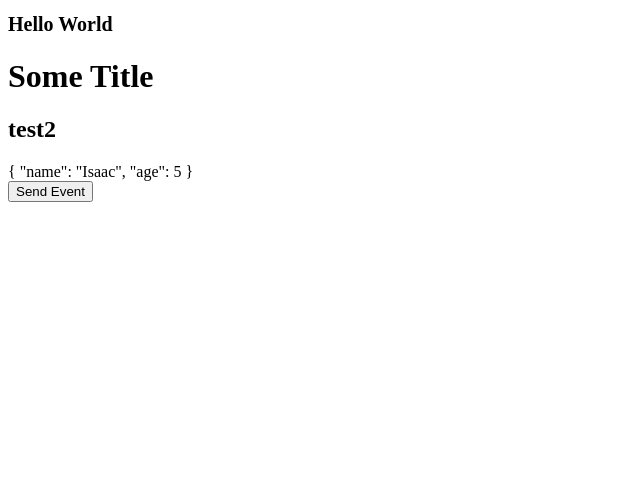
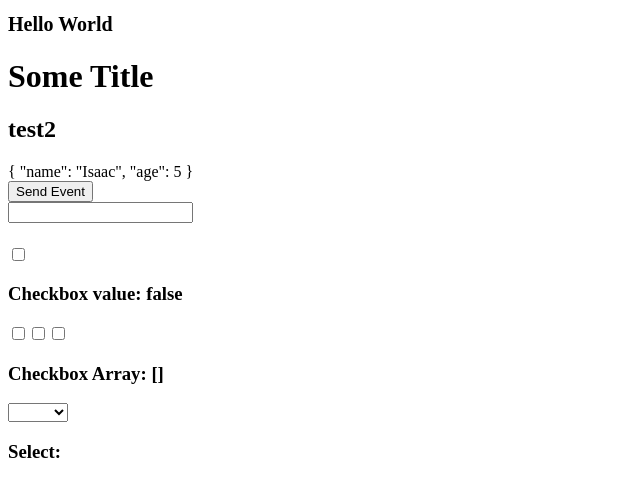
Before and after one commit to joydumply/vue-setup, a Vue app: page / in a window 1280 px wide. Shown: the top 496 px of the page, without its empty margins (0-640 px from the left). Built offline with nearby package versions, Linux system fonts and the light colour scheme.

Commit message:
implemented v-model

```diff
--- a/src/App.vue
+++ b/src/App.vue
@@ -13,6 +13,9 @@
 		:user="user"
 		@onChangeCounter="onChangeCounterInComponent"
 	/>
+	<div>
+		<MyVModel />
+	</div>
 </template>
 
 <script>
@@ -20,11 +23,13 @@
  * * @click.prevent - click with prevent default for links
  */
 import HelloWorld from './components/HelloWorld.vue';
+import MyVModel from './components/MyVModel.vue';
 
 export default {
 	name: 'app',
 	components: {
 		HelloWorld,
+		MyVModel,
 	},
 	data: () => ({
 		title: 'Some Title',
--- /dev/null
+++ b/src/components/MyVModel.vue
@@ -0,0 +1,62 @@
+<template>
+	<input
+		type="text"
+		v-model="textComputed"
+	/>
+	<h1>{{ text }}</h1>
+
+	<input
+		type="checkbox"
+		v-model="checkbox"
+	/>
+	<h3>Checkbox value: {{ checkbox }}</h3>
+
+	<input
+		type="checkbox"
+		v-model="checkboxArray"
+		value="one"
+	/>
+	<input
+		type="checkbox"
+		v-model="checkboxArray"
+		value="two"
+	/>
+	<input
+		type="checkbox"
+		v-model="checkboxArray"
+		value="three"
+	/>
+
+	<h3>Checkbox Array: {{ checkboxArray }}</h3>
+
+	<select v-model="select">
+		<option value="audi">audi</option>
+		<option value="dodge">dodge</option>
+		<option value="skoda">skoda</option>
+	</select>
+
+	<h3>Select: {{ select }}</h3>
+</template>
+
+<script>
+export default {
+	data: () => ({
+		text: '',
+		checkbox: false,
+		checkboxArray: [],
+		select: '',
+	}),
+	methods: {},
+	computed: {
+		textComputed: {
+			get() {
+				return this.text;
+			},
+			set(value) {
+				console.log('computed setter:', value);
+				this.text = value;
+			},
+		},
+	},
+};
+</script>
```
